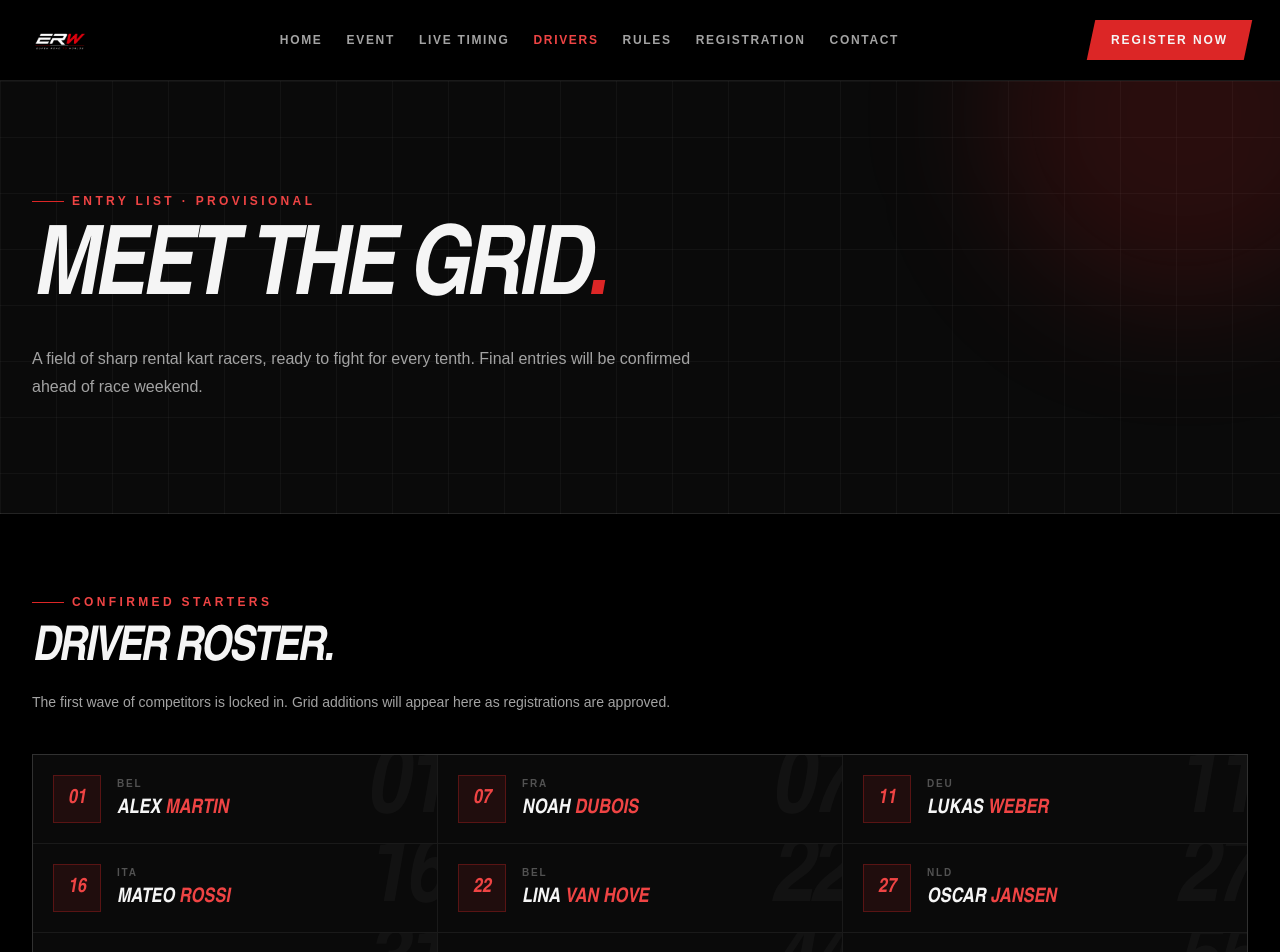
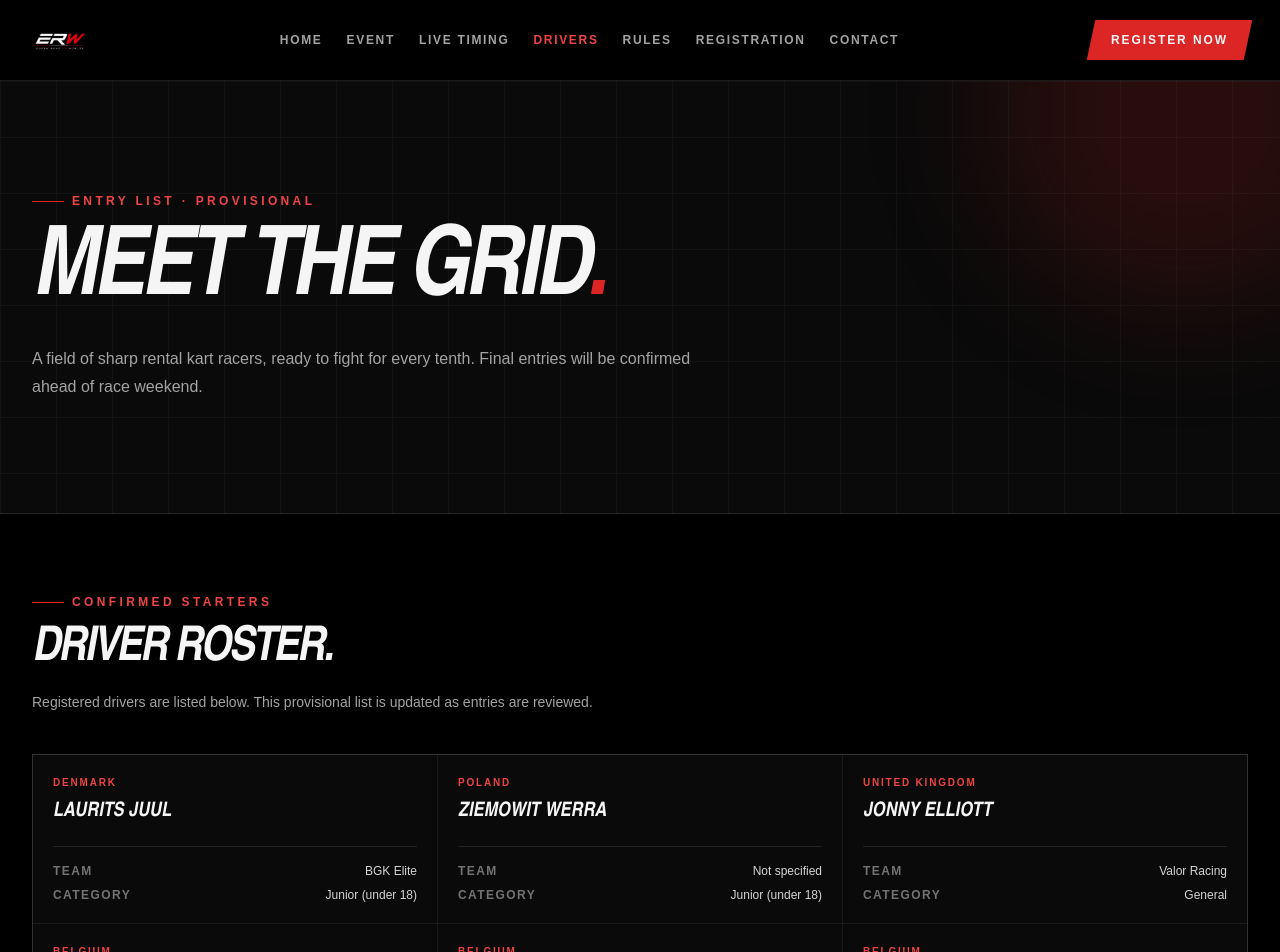
Before and after one commit to max040195/erw-website, a Next.js app: page /drivers in a window 1280 px wide. Shown: the top 952 px of the page. Built offline with nearby package versions, Linux system fonts and the light colour scheme.

Commit message:
Revise driver list and update page components
Updated driver entries and modified component text for clarity.

```diff
--- a/app/drivers/page.js
+++ b/app/drivers/page.js
@@ -1,43 +1,95 @@
-import { Flag, Search, UserRound } from "lucide-react";
 import { PageHero, SectionTitle } from "../../components/ui";
 
 const drivers = [
-  ["01", "ALEX", "MARTIN", "BEL"],
-  ["07", "NOAH", "DUBOIS", "FRA"],
-  ["11", "LUKAS", "WEBER", "DEU"],
-  ["16", "MATEO", "ROSSI", "ITA"],
-  ["22", "LINA", "VAN HOVE", "BEL"],
-  ["27", "OSCAR", "JANSEN", "NLD"],
-  ["31", "MILA", "SCHMITZ", "LUX"],
-  ["44", "ELI", "TURNER", "GBR"],
-  ["55", "EMMA", "LAURENT", "FRA"],
-  ["63", "JONAS", "KELLER", "DEU"],
-  ["71", "LOUIS", "REMY", "BEL"],
-  ["88", "SARA", "CONTI", "ITA"],
+  ["Laurits Juul", "Denmark", "BGK Elite", "Junior (under 18)"],
+  ["Ziemowit Werra", "Poland", "Not specified", "Junior (under 18)"],
+  ["Jonny Elliott", "United Kingdom", "Valor Racing", "General"],
+  ["Théo Di Vincenzo", "Belgium", "MRK Lyons / Apex Racing", "Junior (under 18)"],
+  ["Adrien Travaglini", "Belgium", "Apex Racing Team", "Junior (under 18)"],
+  ["Maxim Gounaropoulos", "Belgium", "Apex Racing", "General"],
+  ["Jayden Poelvoorde", "Belgium", "Talent Factory", "Junior (under 18)"],
+  ["Lucas Bessot", "Belgium", "Not specified", "Junior (under 18)"],
+  ["Antoine Laurent", "France", "Driver Performance Lab", "General"],
+  ["Valdemar Andersen", "Denmark", "BGK Elite", "General"],
+  ["Nikolaj Marsengo", "Denmark", "BGK Elite", "General"],
+  ["Luca de Wilde", "Netherlands", "Chrono Motorsport", "General"],
+  ["William Legat", "Belgium", "Not specified", "Junior (under 18)"],
+  ["Stefano Vochten", "Belgium", "Talent Factory", "Junior (under 18)"],
+  ["Graeven", "Belgium", "MRK Evolution", "General"],
+  ["Esteban Vochten", "Belgium", "Talent Factory", "Junior (under 18)"],
+  ["Daan Kon", "Netherlands", "Den Hartog Racing", "General"],
+  ["Igor Tworek", "Poland", "Not specified", "Junior (under 18)"],
+  ["Iwo Gurdak", "Poland", "Cool Bear Racing", "Junior (under 18)"],
+  ["Maxime Marguerite", "France", "Driver Performance Lab", "General"],
+  ["Mikkel Piper Frimann", "Denmark", "BGK", "General"],
+  ["Louise Braune", "Belgium", "MRK Lyons", "Women"],
+  ["Leandro Marzullo", "Belgium", "Not specified", "Junior (under 18)"],
+  ["Max van Laar", "Netherlands", "Chrono Motorsport", "General"],
+  ["Thies Wibbelink", "Netherlands", "Talent Factory", "General"],
+  ["Arthur Scherer", "Belgium", "PRT", "General"],
+  ["Samuel Erdelt", "Germany", "Apex Racing", "Junior (under 18)"],
+  ["Milan Hansen", "Denmark", "BGK Elite", "General"],
+  ["Joakim Schreurs", "Belgium", "PRT", "General"],
+  ["Lucas Scherer", "Belgium", "PRT", "General"],
+  ["Jolano Schaepkens", "Netherlands", "Talent Factory", "Junior (under 18)"],
+  ["Kiran Kennis", "Belgium", "Talent Factory", "General"],
+  ["Nohan Bovy", "Belgium", "Not specified", "Junior (under 18)"],
+  ["Milan de Wilde", "Netherlands", "Chrono Motorsport", "General"],
+  ["Christopher Knight", "United Kingdom", "Valor Racing", "General"],
+  ["Benjamin Kaivers", "Belgium", "MRK Lyons", "General"],
+  ["Martin Harders", "Denmark", "Not specified", "General"],
+  ["Jort Peereboom", "Netherlands", "Chrono Motorsport", "Junior (under 18)"],
+  ["Alessio Albano", "Belgium", "Not specified", "Junior (under 18)"],
+  ["Elia Schmidt", "Germany", "Go Hard Racing", "Junior (under 18)"],
+  ["Malte Dyrup", "Denmark", "Not specified", "Junior (under 18)"],
+  ["Nicolai Dyrup", "Denmark", "DRT", "Masters (40+)"],
+  ["Lucas Olivier", "Belgium", "LUCAS.O", "Junior (under 18)"],
+  ["Mikołaj Kołakowski", "Poland", "GPKart Racing Team", "General"],
+  ["Jazz Nouwkens", "Belgium", "PSG Racing", "Junior (under 18)"],
+  ["Bertil Jensen Schönwiese", "Denmark", "BGK Elite", "General"],
+  ["Youness Rami", "Belgium", "Not specified", "General"],
 ];
 
 export default function DriversPage() {
   return (
     <>
-      <PageHero eyebrow="Entry list · Provisional" title="Meet the grid" text="A field of sharp rental kart racers, ready to fight for every tenth. Final entries will be confirmed ahead of race weekend." />
+      <PageHero
+        eyebrow="Entry list · Provisional"
+        title="Meet the grid"
+        text="A field of sharp rental kart racers, ready to fight for every tenth. Final entries will be confirmed ahead of race weekend."
+      />
       <section className="bg-black py-20">
         <div className="mx-auto max-w-7xl px-5 lg:px-8">
-          <SectionTitle eyebrow="Confirmed starters" title="Driver roster." copy="The first wave of competitors is locked in. Grid additions will appear here as registrations are approved." />
+          <SectionTitle
+            eyebrow="Confirmed starters"
+            title="Driver roster."
+            copy="Registered drivers are listed below. This provisional list is updated as entries are reviewed."
+          />
           <div className="grid gap-px overflow-hidden border border-white/10 bg-white/10 sm:grid-cols-2 lg:grid-cols-3">
-            {drivers.map(([number, first, last, nation]) => (
-              <article key={number} className="group relative overflow-hidden bg-neutral-950 p-5 transition hover:bg-[#141414]">
-                <span className="absolute right-[-6px] top-[-12px] font-display text-8xl font-black italic tracking-tighter text-white/[.035] transition group-hover:text-red-600/10">{number}</span>
-                <div className="relative flex items-center gap-4">
-                  <div className="flex h-12 w-12 items-center justify-center border border-red-600/30 bg-red-600/10 font-display text-xl font-black italic text-red-500">{number}</div>
-                  <div>
-                    <p className="text-[10px] font-black tracking-[.18em] text-neutral-600">{nation}</p>
-                    <h3 className="mt-1 font-display text-xl font-black uppercase italic">{first} <span className="text-red-500">{last}</span></h3>
-                  </div>
+            {drivers.map(([name, nationality, team, category]) => (
+              <article key={name} className="bg-neutral-950 p-5 transition hover:bg-[#141414]">
+                <p className="text-[10px] font-black uppercase tracking-[.18em] text-red-500">
+                  {nationality}
+                </p>
+                <h3 className="mt-2 font-display text-xl font-black uppercase italic">
+                  {name}
+                </h3>
+                <div className="mt-5 space-y-2 border-t border-white/10 pt-4 text-xs">
+                  <p className="flex justify-between gap-4 text-neutral-500">
+                    <span className="font-bold uppercase tracking-[.12em]">Team</span>
+                    <span className="text-right text-neutral-300">{team}</span>
+                  </p>
+                  <p className="flex justify-between gap-4 text-neutral-500">
+                    <span className="font-bold uppercase tracking-[.12em]">Category</span>
+                    <span className="text-right text-neutral-300">{category}</span>
+                  </p>
                 </div>
               </article>
             ))}
           </div>
-          <p className="mt-6 text-xs text-neutral-600">Demo entry list. Official confirmed drivers will replace this roster as race control approves registrations.</p>
+          <p className="mt-6 text-xs text-neutral-600">
+            {drivers.length} unique registrations currently listed. Team details marked “Not specified” were not provided in the registration form.
+          </p>
         </div>
       </section>
     </>
```
